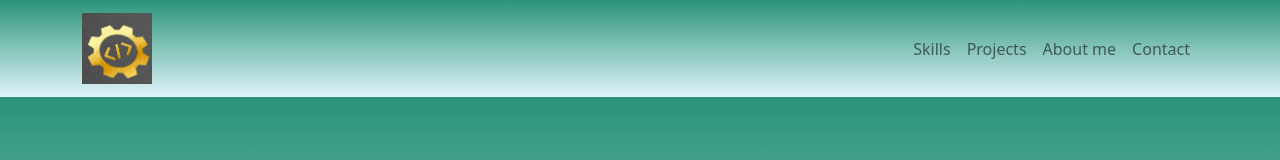
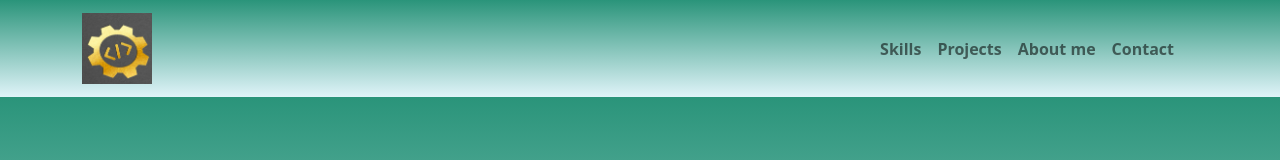
Before and after one commit to Emprcode/My_Portfolio, a React (Create React App) app: page / in a window 1280 px wide. Shown: the top 160 px of the page. Built offline with nearby package versions, Linux system fonts and the light colour scheme.

Commit message:
nav bar chnaged

```diff
--- a/src/App.css
+++ b/src/App.css
@@ -85,7 +85,9 @@ text-fill-color: transparent;
     font-size: 2rem;
 
 }
-/* .mobile-navbar{
-    display: flex !important;
+.mobile-navbar {
+    display: flex ;
+    justify-content: space-around !important;
+    align-items: flex-end !important;
 
-} */
+}
--- a/src/components/TopNav.js
+++ b/src/components/TopNav.js
@@ -12,7 +12,7 @@ export const TopNav = () => {
       <Navbar.Brand href="#home"> <img src={img} alt="logo" width="70px"/></Navbar.Brand>
       <Navbar.Toggle aria-controls="basic-navbar-nav" />
       <Navbar.Collapse id="basic-navbar-nav">
-        <Nav className="ms-auto " >
+        <Nav className="ms-auto p-3 fw-bold mobile-navbar " >
           <Nav.Link  href="#skills">Skills</Nav.Link>
           <Nav.Link  href="#projects">Projects</Nav.Link>
           <Nav.Link  href="#about-me">About me</Nav.Link>
```
